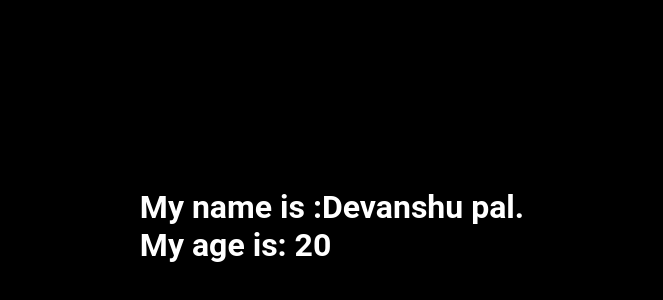
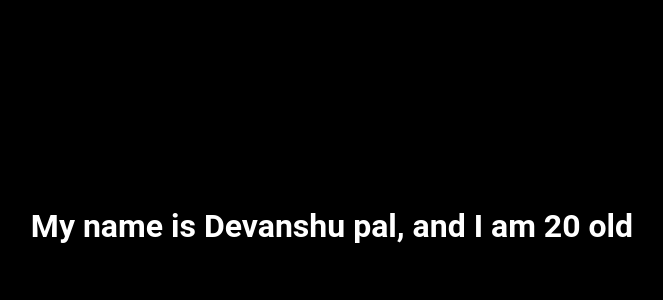
Before and after one commit to Devanshu-pal-github/React-tutorials, a React (Vite) app: page / in a window 1280 px wide. Shown: the part 174-474 px from the top of the page, without its empty margins (308-971 px from the left). Built offline with nearby package versions, Linux system fonts and the light colour scheme.

Commit message:
UseContext hook Tutorial Done

```diff
--- a/src/App.jsx
+++ b/src/App.jsx
@@ -31,6 +31,7 @@ import CounterEffect from "./Components/EightTutorial/CounterEffect";
 import FetchedDataComponent from "./Components/EightTutorial/FetchedDataComponent";
 import PropDrilling from "./Components/NinthTutorial/PropDrilling";
 import ContextApi from "./Components/Tenth Tutorial/ContextApi";
+import UseContextHook from "./Components/EleventhTutorial/UseContextHook";
 
 const App = () => {
   return (
@@ -88,7 +89,10 @@ const App = () => {
       {/* <PropDrilling /> */}
 
       {/* Tenth Tutorial */}
-      <ContextApi />
+      {/* <ContextApi /> */}
+
+      {/* EleventhTutorial */}
+      <UseContextHook />
     </div>
   );
 };
--- /dev/null
+++ b/src/Components/EleventhTutorial/ComponentEleven.jsx
@@ -0,0 +1,14 @@
+import React, { use } from "react";
+import { useContext } from "react";
+import { UserContext, UserContextTwo } from "./UseContextHook";
+const ComponentEleven = () => {
+  const UserName = useContext(UserContext);
+  const UserAge = useContext(UserContextTwo);
+  return (
+    <h1>
+      My name is {UserName}, and I am {UserAge} old
+    </h1>
+  );
+};
+
+export default ComponentEleven;
--- /dev/null
+++ b/src/Components/EleventhTutorial/UseContextHook.jsx
@@ -0,0 +1,20 @@
+import React from "react";
+import { createContext } from "react";
+import ComponentEleven from "./ComponentEleven";
+
+export const UserContext = createContext();
+export const UserContextTwo = createContext();
+const name = "Devanshu pal";
+const age = 20;
+
+const UseContextHook = () => {
+  return (
+    <UserContext.Provider value={name}>
+      <UserContextTwo.Provider value={age}>
+        <ComponentEleven />
+      </UserContextTwo.Provider>
+    </UserContext.Provider>
+  );
+};
+
+export default UseContextHook;
```
